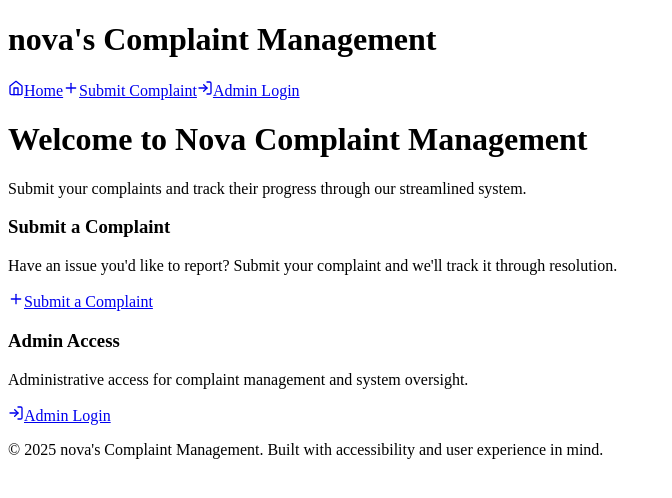
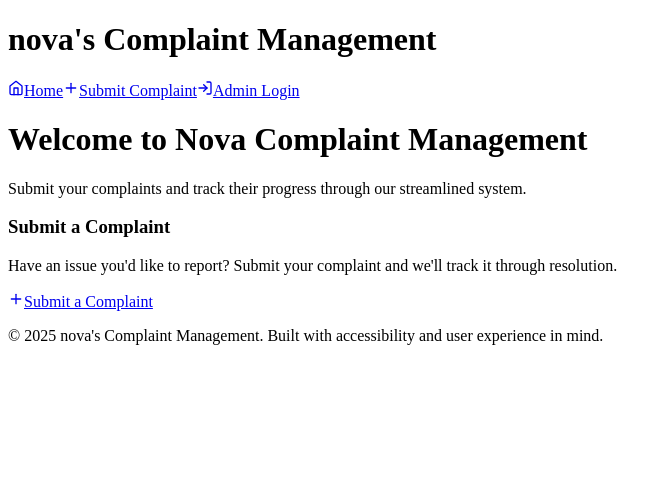
Before and after one commit to novaticstar/Complaint-Management-Agent, a React (Vite) app in the folder frontend/: page / in a window 1280 px wide. Shown: the top 498 px of the page, without its empty margins (0-672 px from the left). Built offline with nearby package versions, Linux system fonts and the light colour scheme.

Commit message:
refactor: remove authentication and admin access components from Home

```diff
--- a/frontend/src/components/Home.tsx
+++ b/frontend/src/components/Home.tsx
@@ -1,10 +1,7 @@
 import { Link } from 'react-router-dom';
-import { useAuth } from '../contexts/AuthContext';
-import { PlusIcon, UserIcon, LoginIcon } from './Icons';
+import { PlusIcon } from './Icons';
 
 const Home = () => {
-  const { isAuthenticated, isAdmin } = useAuth();
-
   return (
     <div className="container">
       <div className="main-content">
@@ -27,27 +24,6 @@ const Home = () => {
                 Submit a Complaint
               </Link>
             </div>
-
-            <div className="card">
-              <h3>Admin Access</h3>
-              <p className="mb-6">
-                {isAuthenticated && isAdmin
-                  ? "Access the administrative dashboard to manage complaints and track system activity."
-                  : "Administrative access for complaint management and system oversight."
-                }
-              </p>
-              {isAuthenticated && isAdmin ? (
-                <Link to="/admin" className="btn btn-secondary btn-lg">
-                  <UserIcon size={16} />
-                  View Admin Dashboard
-                </Link>
-              ) : (
-                <Link to="/login" className="btn btn-outline btn-lg">
-                  <LoginIcon size={16} />
-                  Admin Login
-                </Link>
-              )}
-            </div>
           </div>
         </div>
       </div>
```
